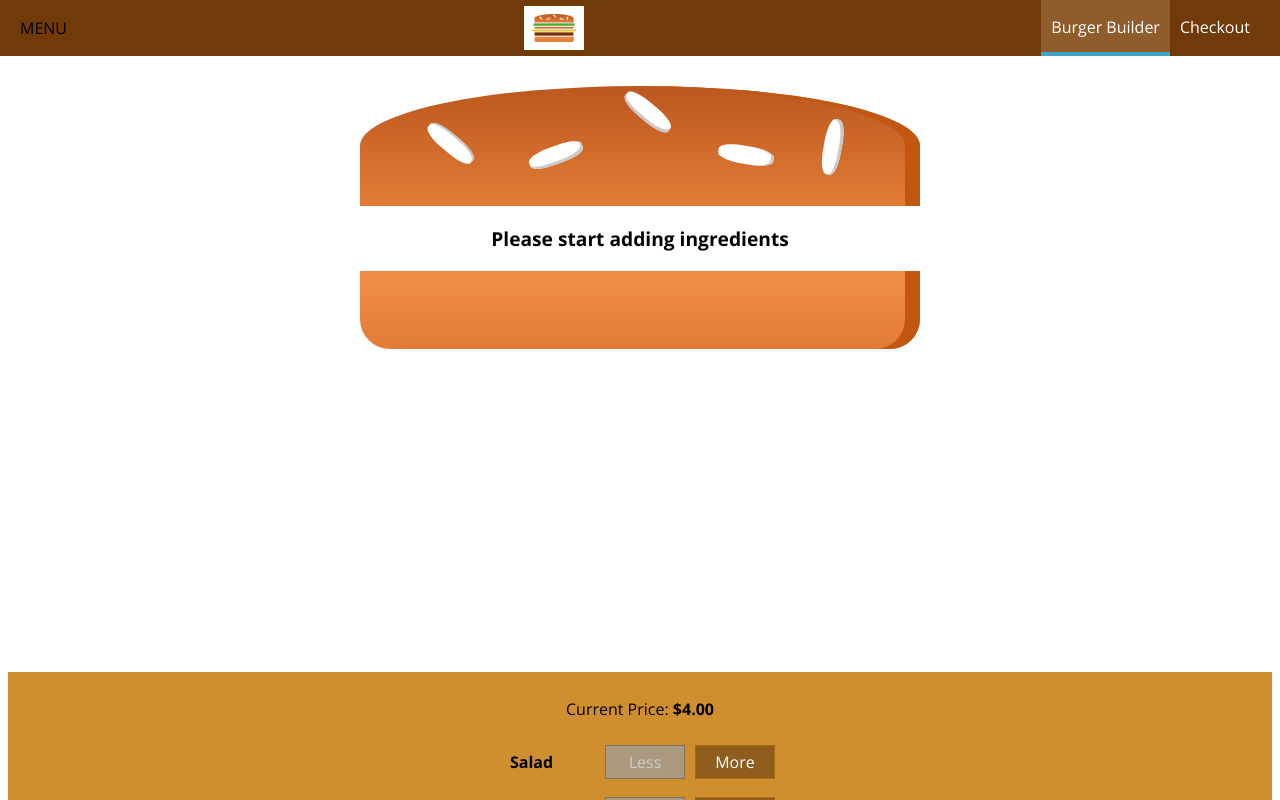
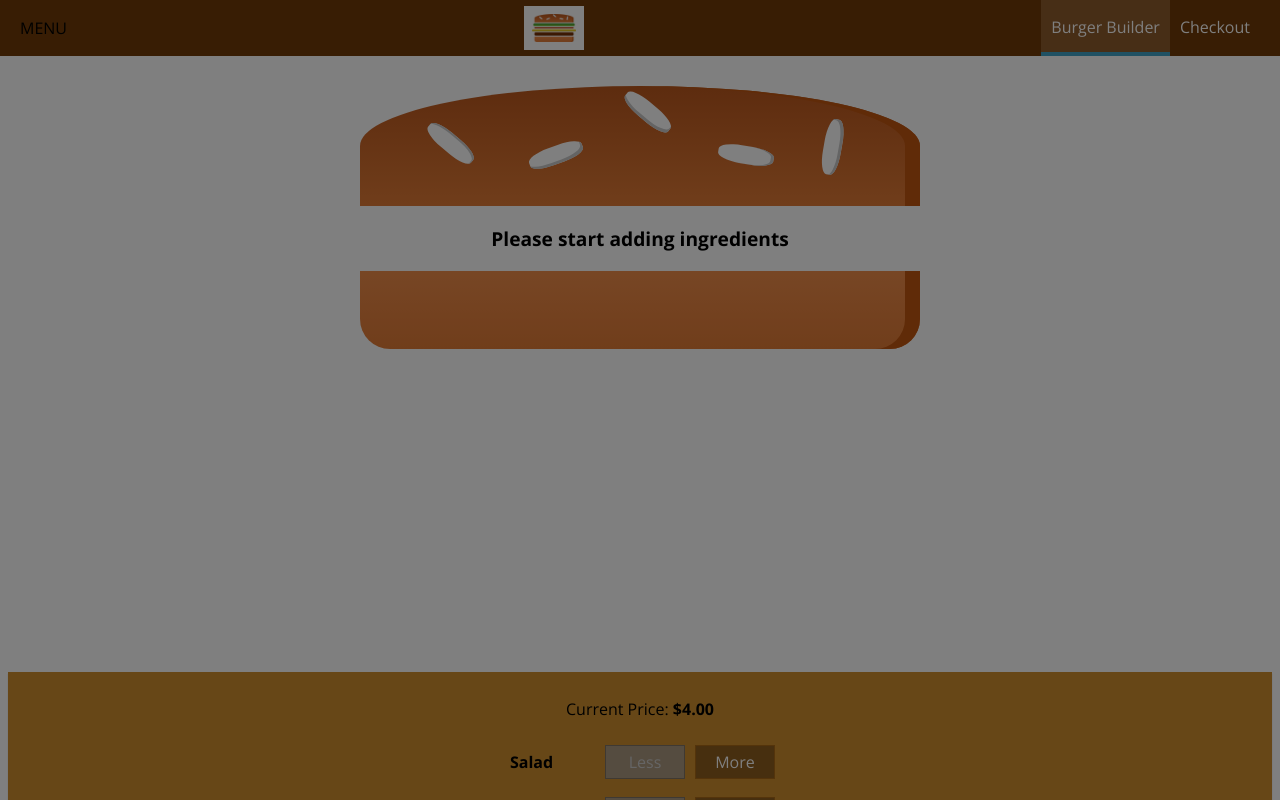
Before and after one commit to waqasmalik10/burger-builder-reactjs, a React (Create React App) app: page / in a window 1280 px wide. Shown: the top 800 px of the page. Built offline with nearby package versions, Linux system fonts and the light colour scheme.

Commit message:
Reusing the Backdrop

```diff
--- a/src/components/Layout/Layout.js
+++ b/src/components/Layout/Layout.js
@@ -1,17 +1,29 @@
-import React from  'react'
+import React, {Component} from  'react'
 import Aux from '../../hoc/Aux'
 import classes from './Layout.module.css'
 import Toolbar from '../../components/Navigation/Toolbar/Toolbar'
 import SideDrawer from '../../components/Navigation/SideDrawer/SideDrawer'
 
-const Layout = (props) => (
+class Layout extends Component {
+
+    state = {
+        showSideDrawer : true
+    }
+    sideDrawerClosedHandler = () => {
+        this.setState({showSideDrawer : false});
+    }
+    render() {
+        return (
             <Aux>
                 <Toolbar/>
-        <SideDrawer/>
+                <SideDrawer show={this.state.showSideDrawer} clicked={this.sideDrawerClosedHandler}/>
                 <main className={classes.Content}>
-            {props.children}
+                    {this.props.children}
                 </main>
             </Aux>
         )
 
+    }
+}
+
 export default Layout;
--- a/src/components/Navigation/SideDrawer/SideDrawer.js
+++ b/src/components/Navigation/SideDrawer/SideDrawer.js
@@ -2,15 +2,22 @@
 import Logo from '../../Logo/Logo'
 import NavigationItems from '../../Navigation/NavigationItems/NavigationItems'
 import classes from './SideDrawer.module.css'
+import BackDrop from '../../UI/Backdrop/Backdrop'
+import Aux from '../../../hoc/Aux'
 
 const sideDrawer = (props) => {
+    let attachedClasses = [classes.SideDrawer, classes.Close];
+    if(props.show) attachedClasses = [classes.SideDrawer, classes.Open];
     return (
-        <div className={classes.SideDrawer}>
-            <Logo height="8%"/>
-            <nav>
-                <NavigationItems />
-            </nav>
-        </div>
+        <Aux>
+            <BackDrop show={props.show} clicked={props.clicked}/>
+            <div className={attachedClasses.join(" ")}>
+                <Logo height="8%"/>
+                <nav>
+                    <NavigationItems />
+                </nav>
+            </div>
+        </Aux>
     );
 }
 
```
Lines whose indentation alone changed are shown as unchanged.
